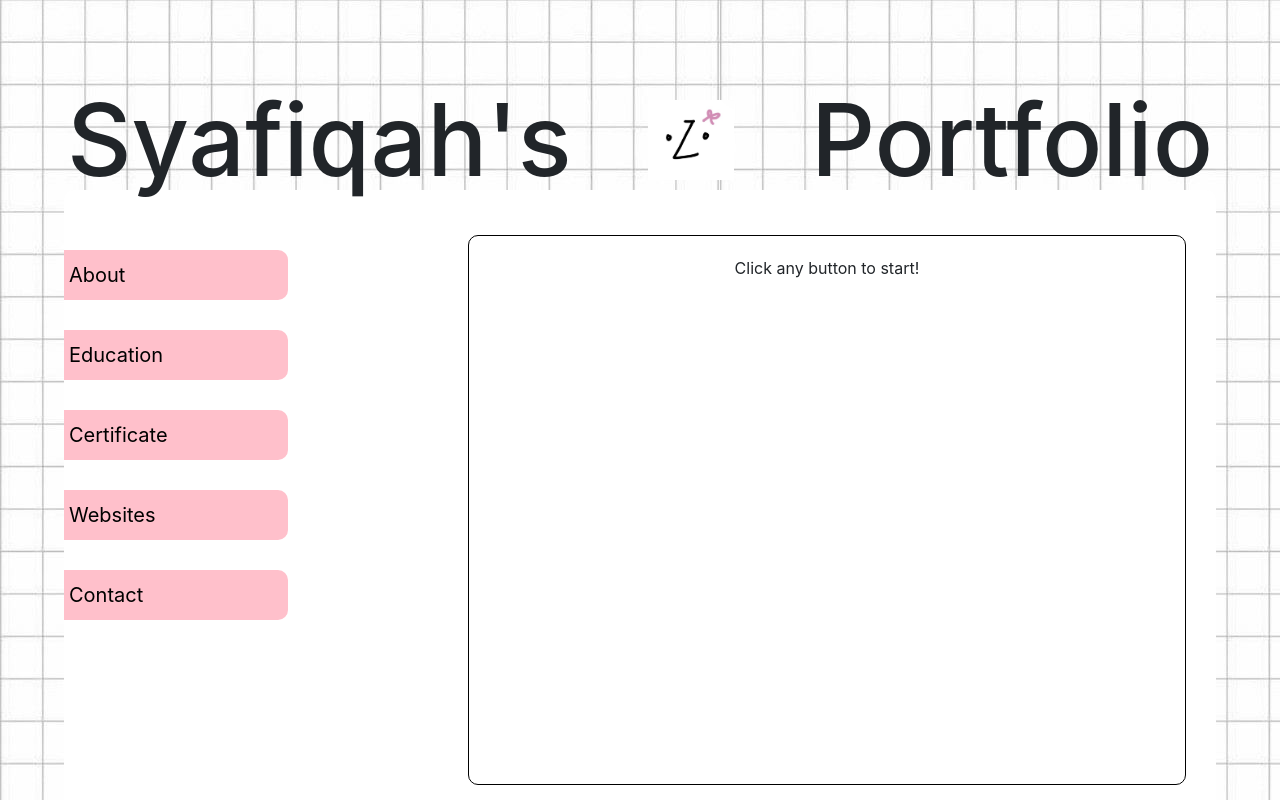
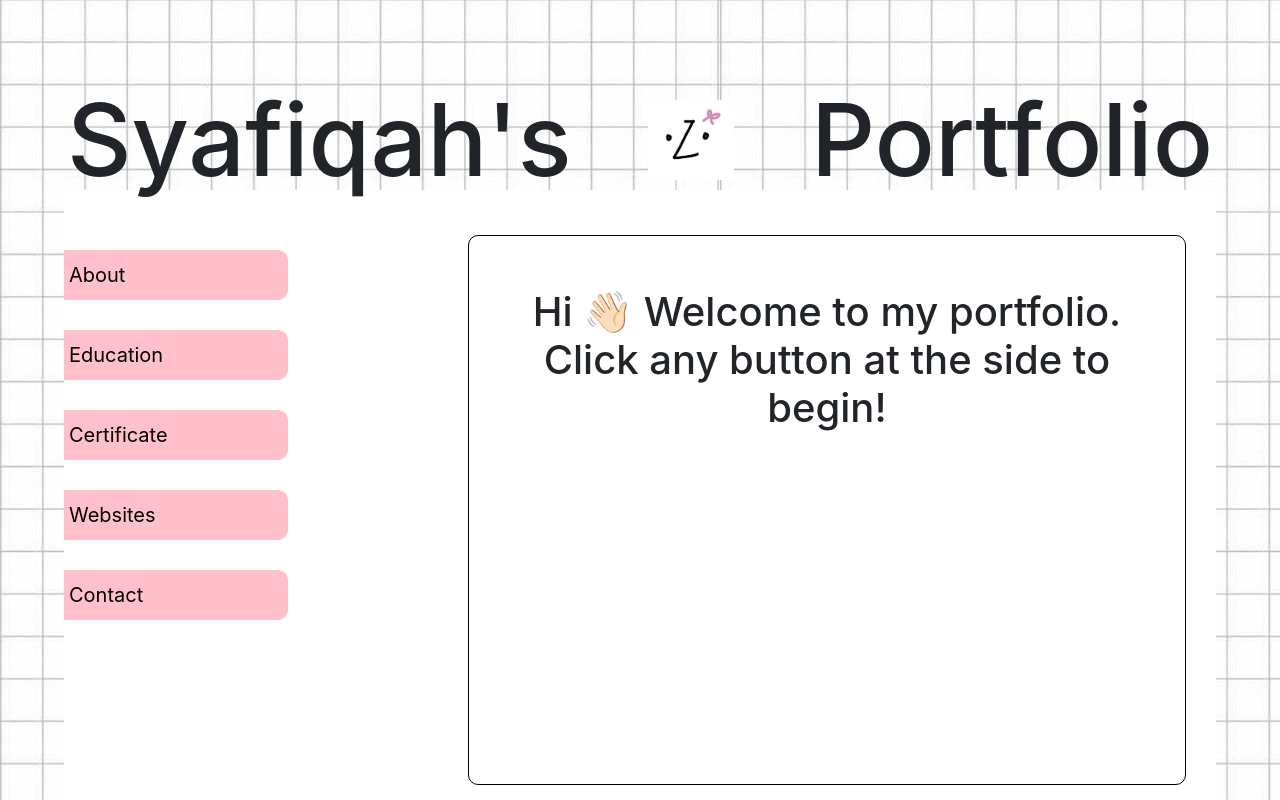
Before and after one commit to cosylily/website-portfolio, a React (Create React App) app: page / in a window 1280 px wide. Shown: the top 800 px of the page. Built offline with nearby package versions, Linux system fonts and the light colour scheme.

Commit message:
update displaycontent.js
Change the sentence for the displaying page

```diff
--- a/src/Displaycontent.js
+++ b/src/Displaycontent.js
@@ -21,6 +21,12 @@ export default function DisplayContent(props) {
   if (props.name === "contacts") {
     return <Contacts />;
   } else {
-    return <div>Click any button to start!</div>;
+    return (
+      <div>
+        <h1 className="p-3 m-3">
+          Hi 👋🏻 Welcome to my portfolio. Click any button at the side to begin!
+        </h1>
+      </div>
+    );
   }
 }
```
